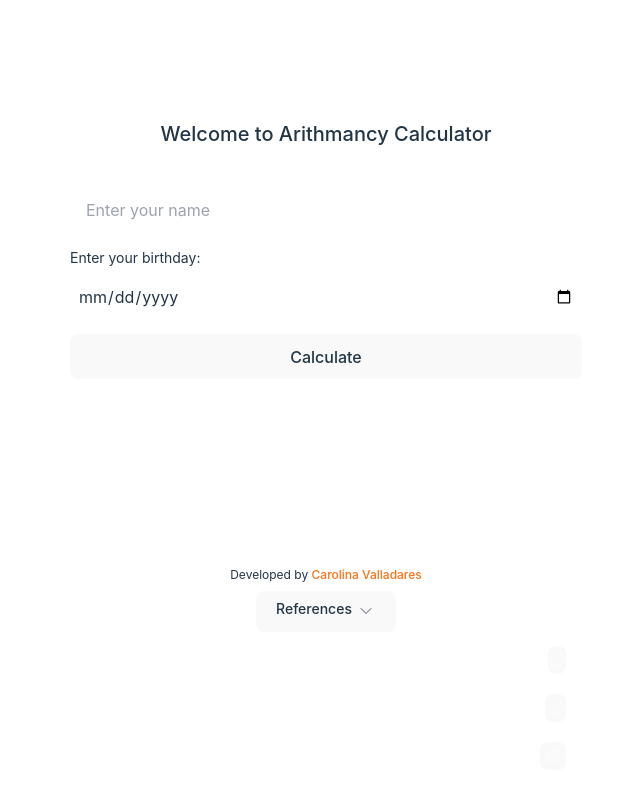
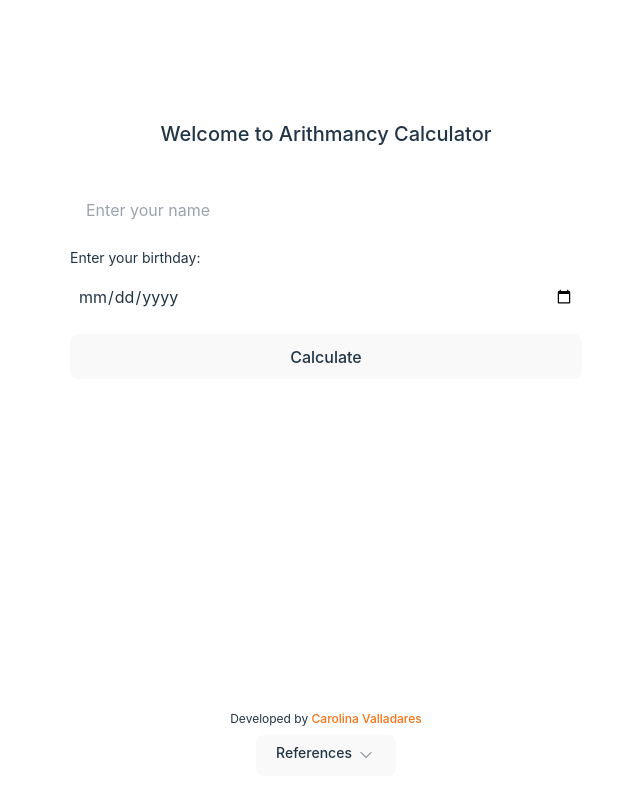
Before and after one commit to carolinavalladares/arithmancy-calculator, a React (Vite) app: page / in a window 1280 px wide. Shown: the top 796 px of the page, without its empty margins (314-954 px from the left). Built offline with nearby package versions, Linux system fonts and the light colour scheme.

Commit message:
style: add rotation to button arrow

```diff
--- a/src/Layout.tsx
+++ b/src/Layout.tsx
@@ -35,12 +35,18 @@ const Layout = ({ children }: IProps) => {
           className="flex items-center justify-center gap-1 m-auto mb-2"
         >
           <h2 className="font-medium text-sm leading-none mb-1">References</h2>
-          <ChevronDown size={20} strokeWidth={1} />
+          <ChevronDown
+            className={`transition-all ${
+              footerOpen ? "rotate-180" : "  rotate-0"
+            }`}
+            size={20}
+            strokeWidth={1}
+          />
         </button>
 
         <ul
           className={`w-full transition-all ${
-            footerOpen ? "scale-y-0 h-0" : "scale-y-100 h-fit"
+            footerOpen ? "scale-y-100 h-fit" : " scale-y-0 h-0"
           } overflow-hidden`}
         >
           {references.map((reference, i) => {
```
